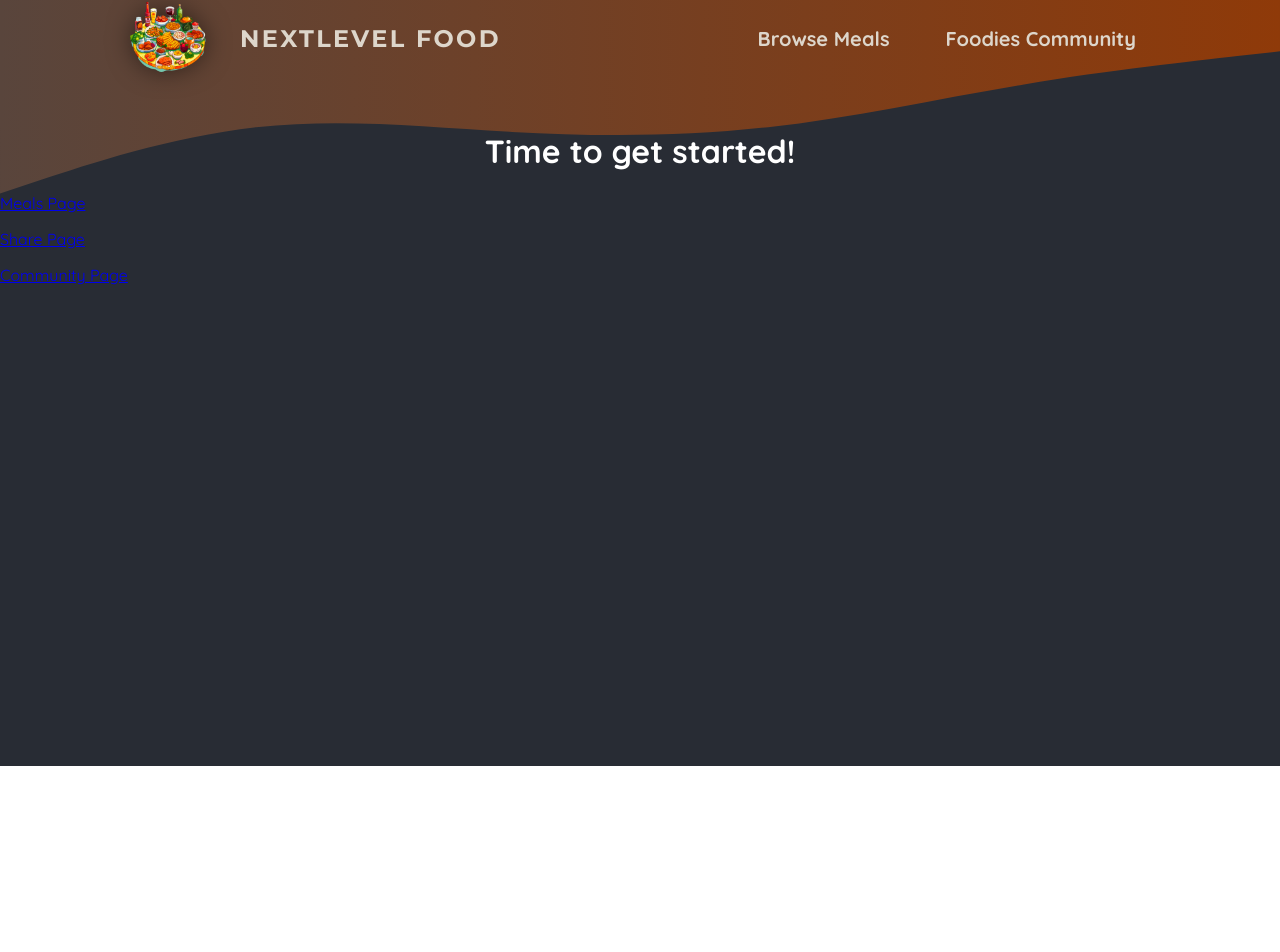
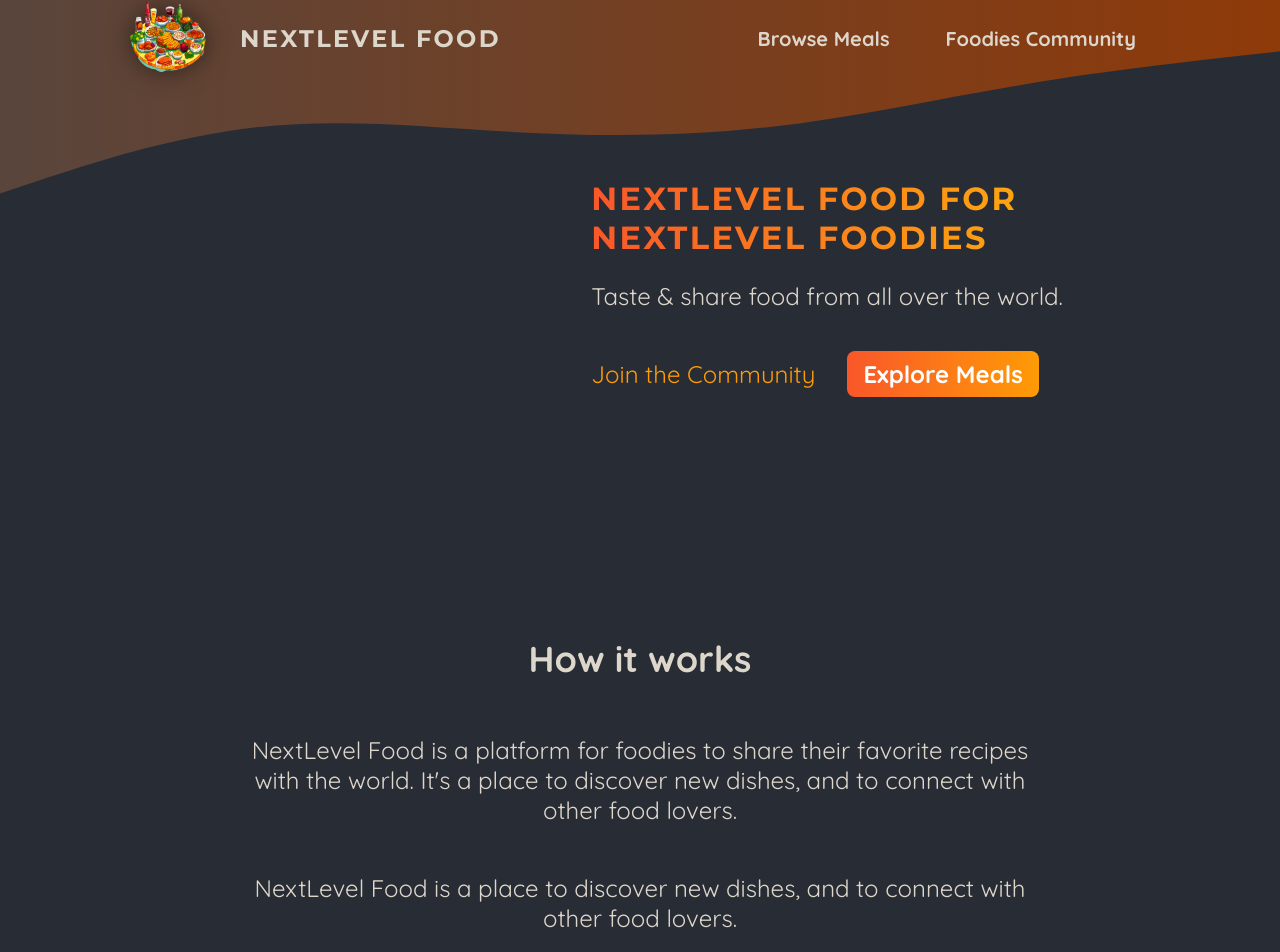
Before and after one commit to suyog200/Foodie-next-app, a Next.js app: page / in a window 1280 px wide. Shown: the part 34-986 px from the top of the page. Before the commit the page ends 800 px from the top, so only its background shows below. Built offline with nearby package versions, Linux system fonts and the light colour scheme.

Commit message:
added page & page.module.css

```diff
--- a/app/globals.css
+++ b/app/globals.css
@@ -13,20 +13,7 @@
   background: radial-gradient(#282c34, #282c34);
 }
 
-.header-background {
-  position: absolute;
-  width: 100%;
-  height: 320px;
-  top: 0;
-  left: 0;
-  z-index: -1;
-}
 
-svg {
-  display: block;
-  width: 100%;
-  height: auto;
-}
 
 .not-found,
 .error {
--- a/app/layout.js
+++ b/app/layout.js
@@ -1,4 +1,4 @@
-import MainHeader from '@/components/main-header';
+import MainHeader from '@/components/main-header/main-header';
 import './globals.css';
 
 export const metadata = {
@@ -10,26 +10,6 @@
   return (
     <html lang="en">
       <body>
-        <div className="header-background">
-          <svg xmlns="http://www.w3.org/2000/svg" viewBox="0 0 1440 320">
-            <defs>
-              <linearGradient id="gradient" x1="0%" y1="0%" x2="100%" y2="0%">
-                <stop
-                  offset="0%"
-                  style={{ stopColor: '#59453c', stopOpacity: '1' }}
-                />
-                <stop
-                  offset="100%"
-                  style={{ stopColor: '#8f3a09', stopOpacity: '1' }}
-                />
-              </linearGradient>
-            </defs>
-            <path
-              fill="url(#gradient)"
-              d="M0,256L48,240C96,224,192,192,288,181.3C384,171,480,181,576,186.7C672,192,768,192,864,181.3C960,171,1056,149,1152,133.3C1248,117,1344,107,1392,101.3L1440,96L1440,0L1392,0C1344,0,1248,0,1152,0C1056,0,960,0,864,0C768,0,672,0,576,0C480,0,384,0,288,0C192,0,96,0,48,0L0,0Z"
-            ></path>
-          </svg>
-        </div>
         <MainHeader />
         {children}
       </body>
--- a/app/page.js
+++ b/app/page.js
@@ -1,14 +1,49 @@
 import Link from "next/link";
+import classes from "./page.module.css";
 
 export default function Home() {
   return (
-    <main>
-      <h1 style={{ color: 'white', textAlign: 'center' }}>
-        Time to get started!
-      </h1>
-      <p><Link href="/meals">Meals Page</Link></p>
-      <p><Link href="/meals/share">Share Page</Link></p>
-      <p><Link href="/community">Community Page</Link></p>
-    </main>
+    <>
+      <header className={classes.header}>
+        <div className={classes.slideshow}></div>
+        <div>
+          <div className={classes.hero}>
+            <h1>NextLevel Food For NextLevel Foodies</h1>
+            <p>Taste & share food from all over the world.</p>
+          </div>
+          <div className={classes.cta}>
+            <Link href="/community">Join the Community</Link>
+            <Link href="/meals">Explore Meals</Link>
+          </div>
+        </div>
+      </header>
+      <main>
+        <section className={classes.section}>
+          <h2>How it works</h2>
+          <p>
+            NextLevel Food is a platform for foodies to share their favorite
+            recipes with the world. It&apos;s a place to discover new dishes,
+            and to connect with other food lovers.
+          </p>
+          <p>
+            NextLevel Food is a place to discover new dishes, and to connect
+            with other food lovers.
+          </p>
+        </section>
+
+        <section className={classes.section}>
+          <h2>Why NextLevel Food?</h2>
+          <p>
+            NextLevel Food is a platform for foodies to share their favorite
+            recipes with the world. It&apos;s a place to discover new dishes,
+            and to connect with other food lovers.
+          </p>
+          <p>
+            NextLevel Food is a place to discover new dishes, and to connect
+            with other food lovers.
+          </p>
+        </section>
+      </main>
+    </>
   );
 }
--- /dev/null
+++ b/app/page.module.css
@@ -0,0 +1,75 @@
+.header {
+    display: flex;
+    gap: 3rem;
+    margin: 3rem auto;
+    width: 90%;
+    max-width: 75rem;
+  }
+
+  .slideshow {
+    width: 40rem;
+    height: 25rem;
+  }
+
+  .hero {
+    color: #ddd6cb;
+    font-size: 1.5rem;
+  }
+
+  .hero h1 {
+    font-size: 2rem;
+    font-weight: bold;
+    font-family: 'Montserrat', sans-serif;
+    letter-spacing: 0.15rem;
+    text-transform: uppercase;
+    background: linear-gradient(90deg, #f9572a, #ffc905);
+    background-clip: text;
+    -webkit-background-clip: text;
+    -webkit-text-fill-color: transparent;
+  }
+
+  .cta {
+    font-size: 1.5rem;
+    display: flex;
+    gap: 1rem;
+  }
+
+  .cta a {
+    display: inline-block;
+    margin-top: 1rem;
+    padding: 0.5rem 1rem;
+    border-radius: 0.5rem;
+    background: linear-gradient(90deg, #f9572a, #ff9b05);
+    color: #ffffff;
+    font-weight: bold;
+    text-decoration: none;
+  }
+
+  .cta a:hover,
+  .cta a:active {
+    background: linear-gradient(90deg, #fd4715, #f9b241);
+  }
+
+  .cta a:first-child {
+    background: transparent;
+    font-weight: normal;
+    color: #ff9b05;
+    padding-left: 0;
+  }
+
+  .cta a:first-child:hover,
+  .cta a:first-child:active {
+    background: transparent;
+    color: #f9b241;
+  }
+
+  .section {
+    display: flex;
+    flex-direction: column;
+    color: #ddd6cb;
+    font-size: 1.5rem;
+    max-width: 50rem;
+    width: 90%;
+    margin: 2rem auto;
+    text-align: center;
+  }
--- /dev/null
+++ b/components/main-header/main-header-background.js
@@ -0,0 +1,26 @@
+import classes from "./main-header-background.module.css"
+
+export default function MainHeaderBackground() {
+  return (
+    <div className={classes['header-background']}>
+      <svg xmlns="http://www.w3.org/2000/svg" viewBox="0 0 1440 320">
+        <defs>
+          <linearGradient id="gradient" x1="0%" y1="0%" x2="100%" y2="0%">
+            <stop
+              offset="0%"
+              style={{ stopColor: "#59453c", stopOpacity: "1" }}
+            />
+            <stop
+              offset="100%"
+              style={{ stopColor: "#8f3a09", stopOpacity: "1" }}
+            />
+          </linearGradient>
+        </defs>
+        <path
+          fill="url(#gradient)"
+          d="M0,256L48,240C96,224,192,192,288,181.3C384,171,480,181,576,186.7C672,192,768,192,864,181.3C960,171,1056,149,1152,133.3C1248,117,1344,107,1392,101.3L1440,96L1440,0L1392,0C1344,0,1248,0,1152,0C1056,0,960,0,864,0C768,0,672,0,576,0C480,0,384,0,288,0C192,0,96,0,48,0L0,0Z"
+        ></path>
+      </svg>
+    </div>
+  );
+}
--- /dev/null
+++ b/components/main-header/main-header-background.module.css
@@ -0,0 +1,15 @@
+.header-background {
+    position: absolute;
+    width: 100%;
+    height: 320px;
+    top: 0;
+    left: 0;
+    z-index: -1;
+  }
+
+
+.header-background svg {
+  display: block;
+  width: 100%;
+  height: auto;
+}
--- a/components/main-header.js
+++ b/components/main-header/main-header.js
@@ -1,12 +1,19 @@
+import MainHeaderBackground from '@/components/main-header/main-header-background';
 import Link from "next/link";
-import LogoImg from "../public/images/logo.png";
+import Image from "next/image";
+import LogoImg from "../../public/images/logo.png";
 import classes from "./main-header.module.css";
 
 export default function MainHeader() {
   return (
+    <>
+    <MainHeaderBackground />
     <header className={classes.header}>
       <Link href="/" className={classes.logo}>
-        <img src={LogoImg.src} alt="A plate on food on it" />
+        <Image src={LogoImg}
+        priority={true}
+        quality={75}
+        alt="A plate on food on it" />
         NextLevel Food
       </Link>
 
@@ -21,5 +28,6 @@
         </ul>
       </nav>
     </header>
+    </>
   );
 }
```
Also changed, not shown: components/main-header/main-header.module.css (renamed from components/main-header.module.css).
